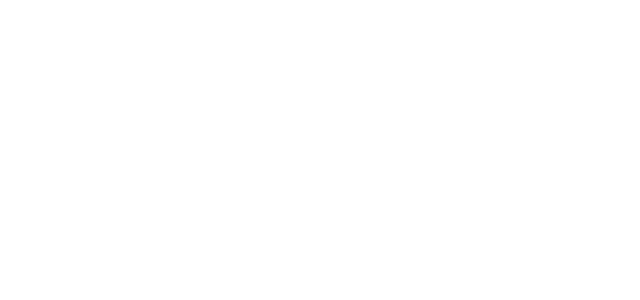
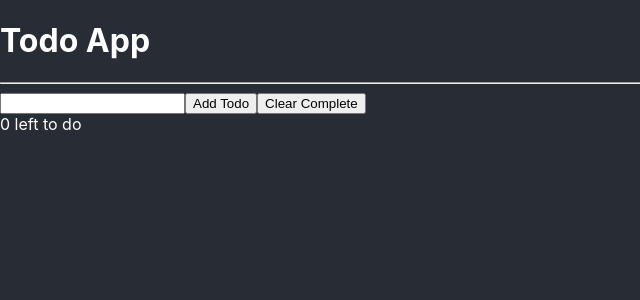
Before and after one commit to craggy1244/todo-app, a React (Create React App) app: page / in a window 1280 px wide. Shown: the top 300 px of the page, without its empty margins (0-640 px from the left). Built offline with nearby package versions, Linux system fonts and the light colour scheme.

Commit message:
feat: add todo

```diff
--- a/package.json
+++ b/package.json
@@ -9,6 +9,7 @@
     "react": "^18.2.0",
     "react-dom": "^18.2.0",
     "react-scripts": "5.0.1",
+    "uuid": "^8.3.2",
     "web-vitals": "^2.1.4"
   },
   "scripts": {
--- a/src/App.js
+++ /dev/null
@@ -1,7 +0,0 @@
-import './App.css';
-
-function App() {
-  return null;
-}
-
-export default App;
--- /dev/null
+++ b/src/components/App.js
@@ -0,0 +1,33 @@
+import './App.css';
+import React, { useState, useRef } from 'react';
+import TodoList from './TodoList';
+import { v4 as uuidv4 } from 'uuid';
+import Header from './Header';
+
+function App() {
+  const [todos, setTodos] = useState([]);
+  const todoNameRef = useRef();
+
+  const handleAddTodo = (e) => {
+    const name = todoNameRef.current.value;
+    if (name === '') return;
+    setTodos(prevTodos => {
+      return [...prevTodos, { id: uuidv4(), name, complete: false}];
+    });
+    todoNameRef.current.value = '';
+    console.log({ todos });
+  };
+
+  return (
+    <>
+      <Header title={"Todo App"} />
+      <TodoList todos={todos} />
+      <input ref={todoNameRef} type="text" />
+      <button onClick={handleAddTodo}>Add Todo</button>
+      <button>Clear Complete</button>
+      <div>0 left to do</div>
+    </>
+  );
+}
+
+export default App;
--- /dev/null
+++ b/src/components/Header.js
@@ -0,0 +1,10 @@
+import React from 'react'
+
+export default function Header({ title }) {
+  return (
+    <>
+        <h1>{title}</h1>
+        <hr/>
+    </>
+  );
+}
--- /dev/null
+++ b/src/components/Todo.js
@@ -0,0 +1,12 @@
+import React from 'react'
+
+export default function Todo( { todo } ) {
+  return (
+    <div>
+        <label>
+            <input type="checkbox" checked={todo.complete} />
+            {todo.name}
+        </label>
+    </div>
+  )
+}
--- /dev/null
+++ b/src/components/TodoList.js
@@ -0,0 +1,10 @@
+import React from 'react'
+import Todo from './Todo'
+
+export default function TodoList({ todos }) {
+  return (
+    todos.map(todo => {
+        return <Todo key={todo.id} todo={todo} />
+    })
+  );
+}
--- a/src/index.css
+++ b/src/index.css
@@ -1,4 +1,6 @@
 body {
+  background-color: #282c34;
+  color: #ffffff;
   margin: 0;
   font-family: -apple-system, BlinkMacSystemFont, 'Segoe UI', 'Roboto', 'Oxygen',
     'Ubuntu', 'Cantarell', 'Fira Sans', 'Droid Sans', 'Helvetica Neue',
--- a/src/index.js
+++ b/src/index.js
@@ -1,7 +1,7 @@
 import React from 'react';
 import ReactDOM from 'react-dom/client';
 import './index.css';
-import App from './App';
+import App from './components/App';
 import reportWebVitals from './reportWebVitals';
 
 const root = ReactDOM.createRoot(document.getElementById('root'));
```
Also changed, not shown: src/components/App.css (renamed from src/App.css), 1 other file (tests, documents, lock files or other folders).
